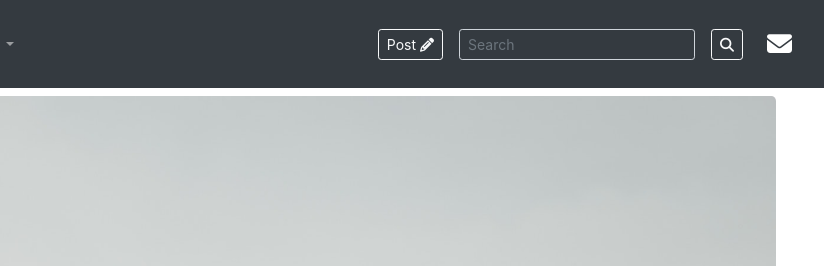
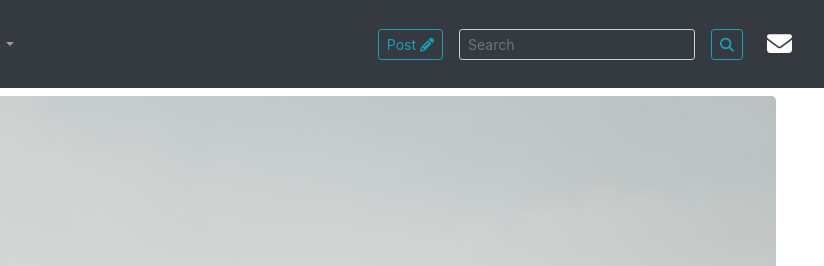
Before and after one commit to hishampaulo/MyBlog, a plain HTML site: page index.html in a window 1280 px wide. Shown: the top 266 px of the page, 456-1280 px from the left. Drawn offline with nearby package versions, Linux system fonts and the light colour scheme.

Commit message:
Update index.html

```diff
--- a/index.html
+++ b/index.html
@@ -59,14 +59,14 @@
 
             </ul>
             <a href="#new-post">
-                <button class="btn btn-sm btn-outline-light m-2 my-sm-0" type="submit"> Post <i class="fas fa-pencil-alt"></i></button>
+                <button class="btn btn-sm btn-outline-info m-2 my-sm-0" type="submit"> Post <i class="fas fa-pencil-alt"></i></button>
             </a>
 
 
 
             <form class="form-inline my-2 my-lg-0">
-                <input class="form-control form-control-sm m-2 input-sm  bg-dark" type="search" placeholder="Search" aria-label="Search">
-                <button class="btn btn-sm btn-outline-light m-2 my-sm-0" type="submit"><i class="fas fa-search"></i></button>
+                <input class="form-control form-control-sm m-2 input-sm  bg-dark text-light" type="search" placeholder="Search" aria-label="Search">
+                <button class="btn btn-sm btn-outline-info m-2 my-sm-0" type="submit"><i class="fas fa-search"></i></button>
             </form>
             <a href="#" class="navbar-brand mx-3">
                 <i class="fas fa-envelope fa-lg"></i>
```
